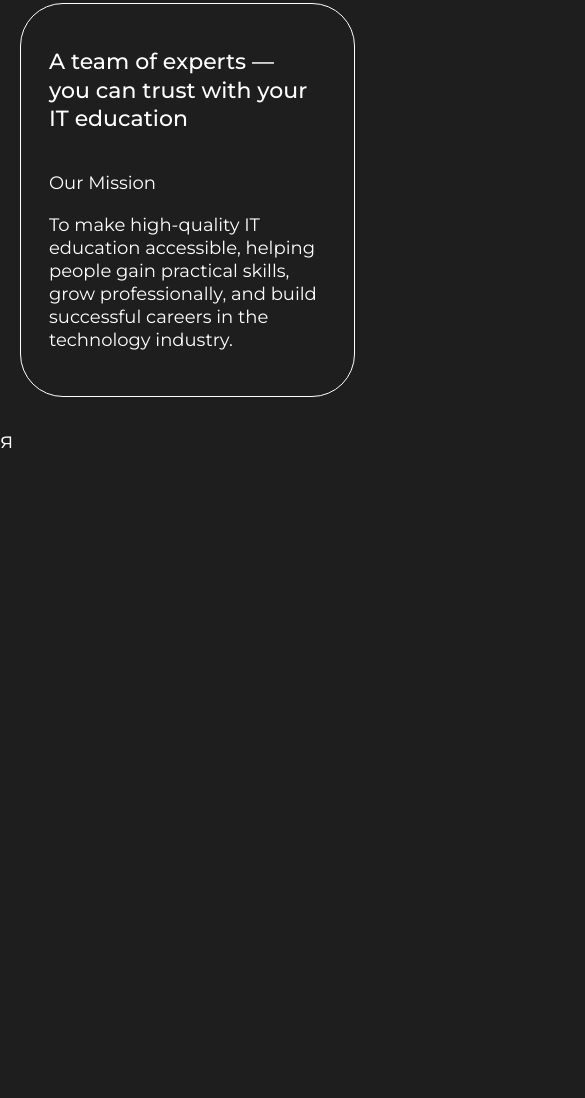
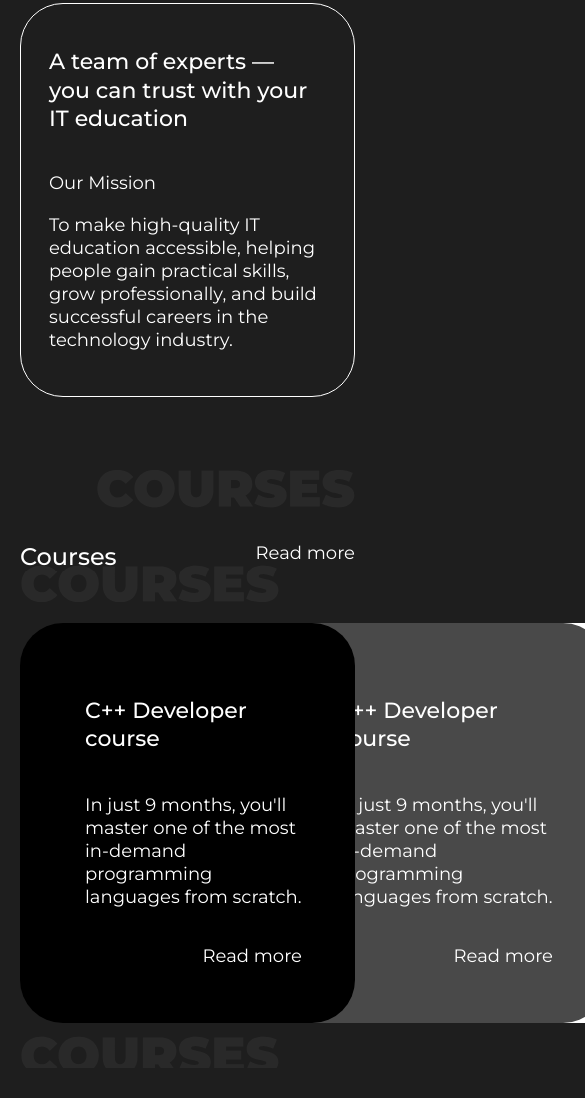
Before and after one commit to Warden-MG/promo-block, a website built with Vite: page index.html in a window 390 px wide. Shown: the part 650-1748 px from the top of the page, 585 px wide, since content can reach past the window. Before the commit the page ends 1105 px from the top, so only its background shows below. Built offline with nearby package versions, Linux system fonts and the light colour scheme.

Commit message:
feat: Создал неадаптивный слайдер

```diff
--- a/index.html
+++ b/index.html
@@ -93,8 +93,57 @@
 
 
     </section>
+
+    <section class="section">
+
+      <div class="courses">
+        <div class="courses__header">
+          <h3 class="courses__title" id="courses-title">Courses</h3>
+          <p class="courses__link link">Read more</p>
+        </div>
+
+        <div class="courses__cards">
+
+          <article class="courses__card courses__card--black courses__card--active" data-course-card data-course-index="0" style="--card-index: 0;">
+            <h2 class="courses__card-title">C++ Developer course</h2>
+            <p class="courses__card-description">
+              In just 9 months, you'll master one of the most in-demand programming languages from scratch.
+            </p>
+            <a class="courses__card-link link" href="#">Read more</a>
+          </article>
+
+          <article class="courses__card courses__card--gray" data-course-card data-course-index="1" style="--card-index: 1;">
+            <h2 class="courses__card-title">C++ Developer course</h2>
+            <p class="courses__card-description">
+              In just 9 months, you'll master one of the most in-demand programming languages from scratch.
+            </p>
+            <a class="courses__card-link link" href="#">Read more</a>
+          </article>
+
+          <article class="courses__card courses__card--white" data-course-card data-course-index="2" style="--card-index: 2;">
+            <h2 class="courses__card-title">C++ Developer course</h2>
+            <p class="courses__card-description">
+              In just 9 months, you'll master one of the most in-demand programming languages from scratch.
+            </p>
+            <a class="courses__card-link link" href="#">Read more</a>
+          </article>
+
+          <article class="courses__card courses__card--blue" data-course-card data-course-index="3" style="--card-index: 3;">
+            <h2 class="courses__card-title">C++ Developer course</h2>
+            <p class="courses__card-description">
+              In just 9 months, you'll master one of the most in-demand programming languages from scratch.
+            </p>
+            <a class="courses__card-link link" href="#">Read more</a>
+          </article>
+
+        </div>
+      </div>
+
+
+
+    </section>
   </main>
-я
+
 
 
   <nav class="mobile-overlay visible-mobile" id="mobileOverlay">
--- a/src/js/slider.js
+++ b/src/js/slider.js
@@ -1,12 +1,15 @@
-new Swiper('.swiper', {
-  slidesPerView: 1,
-  spaceBetween: 20,
-  breakpoints: {
-    768: {
-      slidesPerView: 2
-    },
-    1024: {
-      slidesPerView: 3
-    }
-  }
-});
+import '../scss/style.scss';
+
+const courseCards = document.querySelectorAll('[data-course-card]');
+
+if (courseCards.length > 0) {
+  courseCards.forEach((card) => {
+    card.addEventListener('click', () => {
+      courseCards.forEach((item) => {
+        item.classList.remove('courses__card--active');
+      });
+
+      card.classList.add('courses__card--active');
+    });
+  });
+}
--- a/src/scss/blocks/_courses.scss
+++ b/src/scss/blocks/_courses.scss
@@ -1,7 +1,66 @@
 @use '../common/mixins' as *;
+@use '../common/media' as *;
 
 .courses {
-  padding: 60px 0;
+  padding-block: 85px;
+  display: flex;
+  flex-direction: column;
+  row-gap: 50px;
+  background-image: url('../../assets/images/courses-bg.svg');
+  background-size: 100%;    // или contain / auto в зависимости от дизайна
+  &__header {
+    display: flex;
+    justify-content: space-between;
+  }
 
+  &__card {
+    position: absolute;
+    top: 0;
+    left: 0;
+    display: flex;
+    flex-direction: column;
+    max-width: 660px;
 
+    min-height: 400px;
+    padding: 74px 53px 55px 65px;
+    border-radius: var(--border-radius);
+    transform: translateX(calc(var(--card-index) * 251px));
+    z-index: calc(10 - var(--card-index));
+    cursor: pointer;
+    transition: transform 0.25s ease;
+
+    &--black {
+      background: var(--color-black);
+    }
+
+    &--gray {
+      background: var(--color-dark-gray);
+    }
+    &--white {
+      background: var(--color-white);
+      color: var(--color-black);
+    }
+    &--blue {
+      background: var(--color-light-blue);
+      color: var(--color-black);
+    }
+    &--active {
+      z-index: 20;
+    }
+    &-description {
+      margin-top: 41px;
+    }
+    &-link {
+      margin-top: auto;
+      margin-left: auto;
+      width: fit-content;
+      font-size: 18px;
+    }
+  }
+  &__cards {
+    position: relative;
+    min-height: 360px;
+    width: 100%;
+    max-width: 1415px;
+  }
 }
--- a/src/scss/blocks/_section.scss
+++ b/src/scss/blocks/_section.scss
@@ -1,6 +1,7 @@
 @use '../common/mixins' as *;
 @use '../common/media' as *;
 .section {
+  position: relative;
   padding-block: var(--section-padding-y);
 
   @include mobile {
--- a/src/scss/common/_fonts.scss
+++ b/src/scss/common/_fonts.scss
@@ -13,3 +13,10 @@
     font-style: normal;
     font-display: swap;
 }
+@font-face {
+    font-family: 'Montserrat';
+    src: url(/src/assets/fonts/Montserrat-Black.woff2);
+    font-weight: 900;
+    font-style: normal;
+    font-display: swap;
+}
--- a/src/scss/common/_global.scss
+++ b/src/scss/common/_global.scss
@@ -57,7 +57,16 @@ h3 {
   @include fluid-text(26, 24);
 }
 
+h4 {
+  @include fluid-text(232, 101);
+}
+
 p {
   @include fluid-text(22, 18);
   font-weight: 400;
 }
+.link {
+  @include hover {
+    color: var(--color-light-blue);
+  }
+}
```
Also changed, not shown: src/assets/fonts/Montserrat-Black.woff2 (added), src/assets/images/courses-bg.svg (added).
